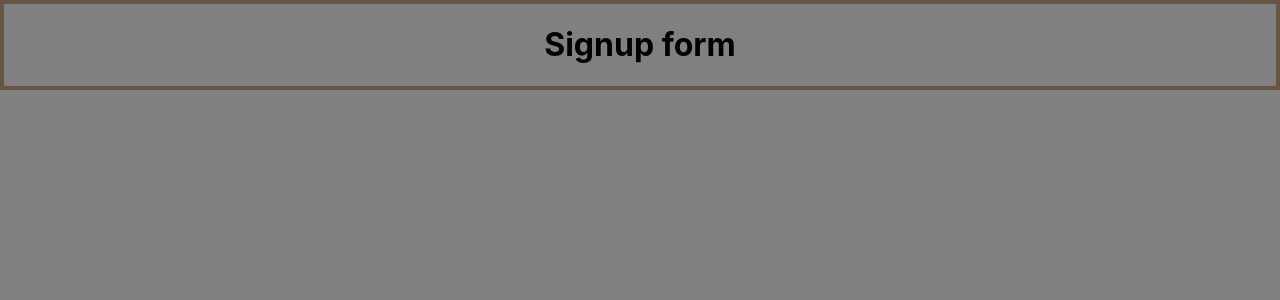
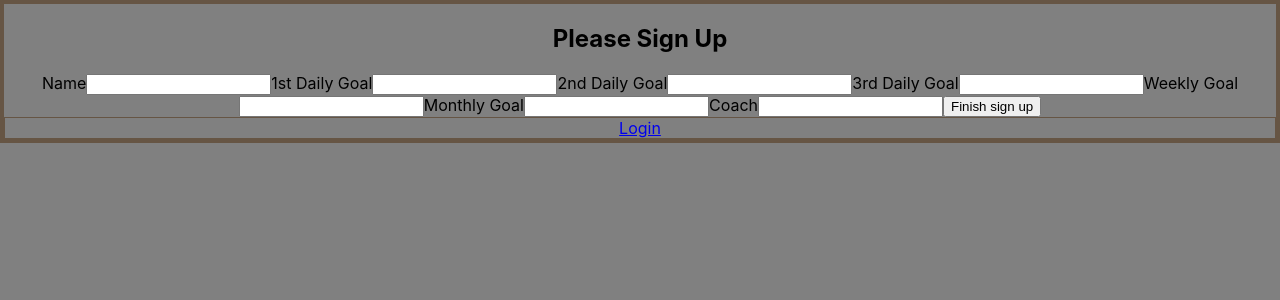
Before and after one commit to forexsnyder/Accountability, a React (Create React App) app in the folder coachme.app/: page /signupform in a window 1280 px wide. Shown: the top 300 px of the page. Built offline with nearby package versions, Linux system fonts and the light colour scheme.

Commit message:
add new client

```diff
--- a/coachme.app/src/App.js
+++ b/coachme.app/src/App.js
@@ -5,34 +5,37 @@ import Which from "./Which";
 import SignUpForm from "./SignUpForm";
 import ClientHomepage from "./Client";
 import CoachHomepage from "./Coach";
-import DailyGoals from "./Daily";
-import WeeklyGoals from "./Weekly";
-import MonthlyGoals from "./Monthly";
-import Appointments from "./Appointments";
+// import DailyGoals from "./Daily";
+// import WeeklyGoals from "./Weekly";
+// import MonthlyGoals from "./Monthly";
+// import Appointments from "./Appointments";
 import { Route } from "react-router-dom";
 
 function App() {
-// const[newGoal,updateNewGoal] = useState(false)
+const[fetchClients,updateFetchClients] = useState(false)
 
   return (
     <div className="App">
       <div>
         <Route path="/" component={Login} exact />
-        <Route path="/which" component={Which} />
-        <Route path="/signupform/" component={SignUpForm} />
+        <Route path="/which">
+          <Which
+            fetchClients={fetchClients}
+          />
+        </Route>
+        <Route path="/signupform/">
+          <SignUpForm
+            fetchClients={fetchClients}
+            updateFetchClients={updateFetchClients}
+          />
+        </Route>
         <Route path="/clientlandingpage/:id">
           <ClientHomepage />
         </Route>
-        {/* <Route path="/clientlandingpage/:id" component={ClientHomepage}/> */}
         <Route path="/coachlandingpage/:id">
           <CoachHomepage />
         </Route>
-        {/* <Route path="/dailygoals/:id">
-          <DailyGoals />
-        </Route>
-        <Route path="/weeklygoals" component={WeeklyGoals} />
-        <Route path="/monthlygoals" component={MonthlyGoals} />
-        <Route path="/appointments" component={Appointments} /> */}
+
       </div>
     </div>
   );
--- a/coachme.app/src/Login.js
+++ b/coachme.app/src/Login.js
@@ -1,5 +1,5 @@
 import React from 'react';
-import { Link, Route } from "react-router-dom";
+import { Link } from "react-router-dom";
 import Poster from"./Poster.jpg";
 import './Login.css';
 import SignUpForm from './SignUpForm';
--- a/coachme.app/src/SignUpForm.js
+++ b/coachme.app/src/SignUpForm.js
@@ -1,14 +1,171 @@
 import React, { useState }from 'react';
 import './SignUpForm.css';
 import axios from "axios";
+import { Link } from "react-router-dom";
 
-function SignUpForm() {
+function SignUpForm(props) {
+  const [name, updateName] = useState("")
+  const [dGoal1, updateDGoal1] = useState("")
+  const [dGoal2, updateDGoal2] = useState("")
+  const [dGoal3, updateDGoal3] = useState("")
+  const [wGoal1, updateWGoal1] = useState("")
+  const [mGoal1, updateMGoal1] = useState("")
+  const [coach, updateCoach] = useState("")
+
+  const handleSubmit = async (e) => {
+        e.preventDefault();
+        const data = await axios.post(
+          "https://api.airtable.com/v0/appiY6zW8rQRwC3qa/Table%201",
+          {
+            fields: {
+Name: name,
+DailyGoal1: dGoal1,
+DailyGoal2: dGoal2,
+DailyGoal3: dGoal3,
+WeeklyGoal1: wGoal1,
+MonthlyGoal1: mGoal1,
+Coach: coach,
+            },
+          },
+          {
+            headers: {
+              Authorization: `Bearer ${process.env.REACT_APP_AIRTABLE_KEY}`,
+              "Content-Type": "application/json",
+            },
+          }
+        );
+    props.updateFetchClients(!props.fetchClients); ///needed to pass these using props. beause needed on both component pages.
+    updateDGoal1("");
+    updateDGoal2("");
+    updateDGoal3("");
+    updateWGoal1("");
+    updateMGoal1("");
+    updateName("");
+    updateCoach("");
+  };
     //Create Form
-  return (
-    <div className="App">
-        <h1>Signup form</h1>
+  return (<div>
+      <form onSubmit={handleSubmit}>
+      <h2>Please Sign Up</h2>
+      <label htmlFor="Name">Name</label>
+      <input
+        type="Text"
+        id="Name"
+        onChange={(e) => updateName(e.target.value)}
+        value={name}
+      />
+      <label htmlFor="DailyGoal1">1st Daily Goal</label>
+      <input
+        type="Text"
+        id="DailyGoal1"
+        onChange={(e) => updateDGoal1(e.target.value)}
+        value={dGoal1}
+      />
+      <label htmlFor="DailyGoal2">2nd Daily Goal</label>
+      <input
+        type="Text"
+        id="DailyGoal2"
+        onChange={(e) => updateDGoal2(e.target.value)}
+        value={dGoal2}
+      />
+      <label htmlFor="DailyGoal3">3rd Daily Goal</label>
+      <input
+        type="Text"
+        id="DailyGoal3"
+        onChange={(e) => updateDGoal3(e.target.value)}
+        value={dGoal3}
+      />
+      <label htmlFor="WeeklyGoal1">Weekly Goal</label>
+      <input
+        type="Text"
+        id="WeeklyGoal1"
+        onChange={(e) => updateWGoal1(e.target.value)}
+        value={wGoal1}
+      />
+      <label htmlFor="MonthlyGoal1">Monthly Goal</label>
+      <input
+        type="Text"
+        id="MonthlyGoal1"
+        onChange={(e) => updateMGoal1(e.target.value)}
+        value={mGoal1}
+      />
+      <label htmlFor="Coach">Coach</label>
+      <input
+        type="Text"
+        id="Coach"
+        onChange={(e) => updateCoach(e.target.value)}
+        value={coach}
+      />
+      <input type="submit" value="Finish sign up" />
+    </form>
+    <div>
+<Link to="/which">Login</Link>
+    </div>
     </div>
   );
 }
 
 export default SignUpForm;
+
+// import React, { useState } from "react";
+// import axios from "axios";
+// function AddRecipe(props) {
+//   const [title, updateTitle] = useState("");
+//   const [ingredients, updateIngredients] = useState("");
+//   const [steps, updateSteps] = useState("");
+//   const handleSubmit = async (e) => {
+//     e.preventDefault();
+//     const data = await axios.post(
+//       "https://api.airtable.com/v0/appTG5WL7NTOgqq7S/Table%201",
+//       {
+//         fields: {
+//           title: title,
+//           ingredients: ingredients,
+//           steps: steps,
+//         },
+//       },
+//       {
+//         headers: {
+//           Authorization: `Bearer ${process.env.REACT_APP_AIRTABLE_KEY}`,
+//           "Content-Type": "application/json",
+//         },
+//       }
+//     );
+//     props.updateFetchRecipes(!props.fetchRecipes); ///needed to pass these using props. beause needed on both component pages.
+//     updateTitle("");
+//     updateIngredients("");
+//     updateSteps("");
+//   };
+//   return (
+//     <form onSubmit={handleSubmit}>
+//       <h2>New Recipe</h2>
+//       <label htmlFor="title">Title</label>
+//       <input
+//         type="Text"
+//         id="title"
+//         onChange={(e) => updateTitle(e.target.value)}
+//         value={title}
+//       />
+//       <label htmlFor="ingredients">ingredients</label>
+//       <input
+//         type="Text"
+//         id="ingredients"
+//         onChange={(e) => updateIngredients(e.target.value)}
+//         value={ingredients}
+//       />{" "}
+//       <br />
+//       <br />
+//       <label htmlFor="steps">steps</label>
+//       <textarea
+//         name="Text"
+//         id="steps"
+//         cols="45"
+//         rows="10"
+//         onChange={(e) => updateSteps(e.target.value)}
+//         value={steps}
+//       ></textarea>
+//       <input type="submit" value="Add New Recipe" />
+//     </form>
+//   );
+// }
+// export default AddRecipe;
--- a/coachme.app/src/Which.js
+++ b/coachme.app/src/Which.js
@@ -55,10 +55,10 @@ function Which(props) {
       </div>
       <div>
         <h1>Coaches</h1>
-        {coaches.map((coaches) => {
+        {coaches.map((coach) => {
           return (
-            <Link to={`/coachlandingpage/${coaches.id}`}>
-              <h2>{coaches.fields.Coach}</h2>
+            <Link to={`/coachlandingpage/${coach.id}`}>
+              <h2>{coach.fields.Coach}</h2>
             </Link>
           );
         })}
```
